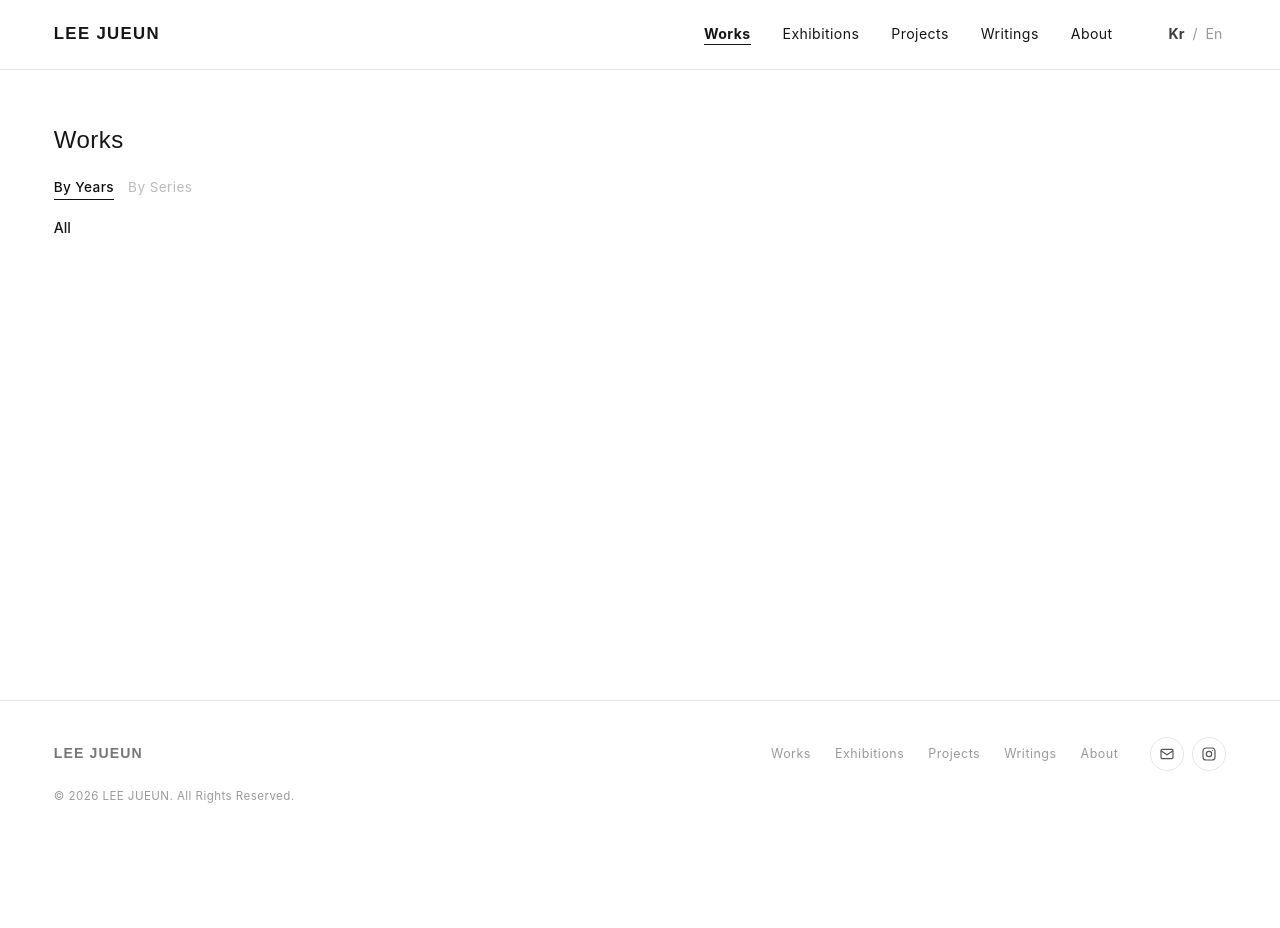
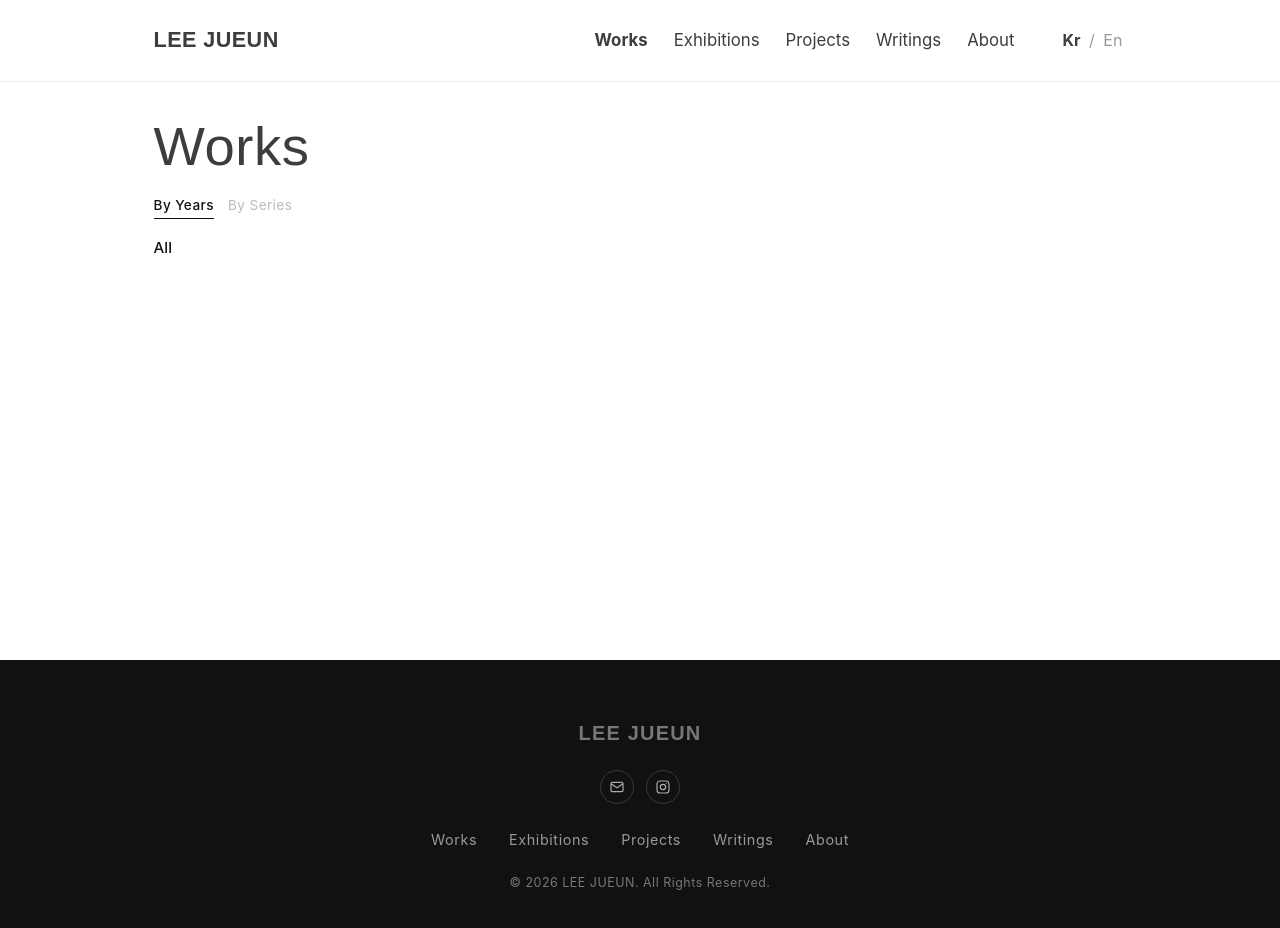
Before and after one commit to sarah010809-byte/leejueun-site, a plain HTML site: page works.html in a window 1280 px wide. Before the commit the page ends 847 px from the top, so only its background shows below. Drawn offline with Linux system fonts and the light colour scheme; a web font is replaced by a local one.

Commit message:
Revert gallery-style design refresh
Co-Authored-By: Claude Opus 5.5 <noreply@anthropic.com>

```diff
--- a/style.css
+++ b/style.css
@@ -1659,103 +1659,6 @@ body:not(.subpage) .site-footer { margin-top: 0; }
 .cv-collections span { white-space: nowrap; }
 
 img.profile { object-fit: cover; }
-
-/* =====================================================================
-   디자인 리프레시 (갤러리 사이트 참고: 넓은 프레임 · 작은 타이포 · 헤어라인)
-   위 기본 스타일을 덮어씀. 모바일(768px 이하) 규칙은 이 아래에서 다시 적용됨.
-   ===================================================================== */
-:root {
-  --ink: #161616;
-  --ink-soft: #555;
-  --ink-mute: #9a9a9a;
-  --line: #e6e6e6;
-  --fs-xs: 0.78rem;
-  --fs-sm: 0.88rem;
-  --fs-md: 1rem;
-}
-
-/* 좌우 프레임: 화면을 더 넓게 사용 (기존 최대 300px → 최대 72px) */
-body { --hpad: clamp(28px, 4.2vw, 72px); color: var(--ink); }
-
-/* 헤더: 얇고 차분하게, 스크롤 시 헤어라인 */
-.header-inner { padding-top: 20px; padding-bottom: 20px; }
-.logo { font-size: 1.05rem; font-weight: 600; letter-spacing: 0.08em; }
-.nav { gap: 32px; font-size: var(--fs-sm); letter-spacing: 0.03em; margin-right: 36px; }
-.lang-toggle { font-size: var(--fs-sm); }
-.site-header.scrolled { box-shadow: 0 1px 0 var(--line); color: var(--ink); }
-
-/* 메뉴 호버: 투명도 대신 밑줄이 왼쪽에서 그어짐 + 현재 페이지 밑줄 고정 */
-.nav-item > a { position: relative; padding-bottom: 3px; }
-.nav-item > a::after {
-  content: ""; position: absolute; left: 0; right: 0; bottom: 0;
-  height: 1px; background: currentColor;
-  transform: scaleX(0); transform-origin: left;
-  transition: transform 0.35s ease;
-}
-.nav a:hover { opacity: 1; }
-.nav-item > a:hover::after,
-.nav-item > a.current::after { transform: scaleX(1); }
-
-/* 서브페이지: 작은 제목 + 좁은 사이드바 → 콘텐츠 영역 확대 */
-.page-layout { gap: clamp(32px, 4vw, 72px); padding-top: 128px; }
-.sidebar { width: 180px; top: 104px; }
-.sidebar h1 {
-  font-size: 1.5rem; font-weight: 500; color: var(--ink);
-  letter-spacing: 0.02em; margin-bottom: 24px;
-}
-.series-nav a { font-size: var(--fs-sm); color: var(--ink-mute); }
-.series-nav a.current-year { color: var(--ink); }
-
-/* 섹션 제목: 가운데 큰 제목 → 왼쪽 작은 제목 + 헤어라인 */
-.section-head { justify-content: flex-start; border-bottom: 1px solid var(--line); padding-bottom: 14px; margin-bottom: 36px; }
-.section h2, .exh-sticky h2 { font-size: 1.15rem; font-weight: 500; letter-spacing: 0.04em; }
-.series-head { border-bottom: 1px solid var(--line); padding-bottom: 12px; margin-bottom: 28px; }
-
-/* 그리드: 넓은 화면에서 4열, 위아래 간격 넉넉하게 */
-.grid { gap: 56px 32px; }
-@media (min-width: 1400px) { .grid { grid-template-columns: repeat(4, 1fr); } }
-
-/* 캡션: 왼쪽 정렬, 제목 진하게 / 부가정보 연하게 (갤러리 캡션 스타일) */
-#works-content .card, #works-content .card figcaption { text-align: left; }
-#works-content .card .thumb img { object-position: left bottom; }
-.card figcaption { font-size: var(--fs-sm); color: var(--ink-mute); line-height: 1.55; }
-.card figcaption strong { color: var(--ink); font-weight: 500; }
-
-/* 썸네일 호버: 아주 살짝 흐려짐 (제목 밑줄 효과와 함께) */
-.card .thumb img { transition: opacity 0.35s ease; }
-@media (hover: hover) {
-  .card a:hover .thumb img { opacity: 0.82; }
-}
-
-/* 글 목록: 헤어라인 리스트, 호버 시 배경 대신 들여쓰기 */
-.writing-list li { border-bottom-color: var(--line); }
-.writing-list a { padding: 18px 0; transition: padding 0.3s ease; }
-.writing-list a:hover { background: none; padding-left: 8px; }
-
-/* 푸터: 검은 블록 → 흰 배경 + 헤어라인, 좌우 정렬 한 줄 */
-.site-footer {
-  background: #fff; color: var(--ink);
-  border-top: 1px solid var(--line);
-  margin-top: 140px;
-  padding: 36px var(--hpad) 40px;
-  display: flex; flex-wrap: wrap; align-items: center;
-  gap: 16px 32px; text-align: left;
-}
-.footer-name { color: var(--ink); font-size: var(--fs-sm); font-weight: 600; letter-spacing: 0.08em; margin: 0; }
-.footer-nav { order: 2; margin: 0 0 0 auto; gap: 24px; font-size: var(--fs-xs); }
-.footer-nav a { color: var(--ink-mute); }
-.footer-nav a:hover { color: var(--ink); }
-.footer-icons { order: 3; margin: 0; gap: 8px; }
-.site-footer .icon-circle { border-color: var(--line); color: var(--ink-soft); }
-.site-footer .icon-circle:hover { background: var(--ink); color: #fff; border-color: var(--ink); }
-.footer-copy { order: 4; flex-basis: 100%; color: var(--ink-mute) !important; font-size: 0.72rem; }
-
-@media (max-width: 768px) {
-  .site-footer { flex-direction: column; align-items: flex-start; padding: 32px 20px; margin-top: 96px; }
-  .footer-nav { margin: 0; padding: 0; justify-content: flex-start; }
-  .sidebar h1 { font-size: 1.4rem; }
-  .grid { gap: 36px 14px; }
-}
 
 /* ===== 모바일 (768px 이하) ===== */
 @media (max-width: 768px) {
@@ -2017,9 +1920,3 @@ body { --hpad: clamp(28px, 4.2vw, 72px); color: var(--ink); }
   /* 모바일: 최근 1개 + 과거 2개만 */
   .exh-track .home-exh-card:nth-child(n+4) { display: none; }
 }
-
-/* 디자인 리프레시: 모바일 마무리 (위 모바일 규칙보다 우선) */
-@media (max-width: 768px) {
-  .sidebar h1 { font-size: 1.5rem; }
-  .footer-nav { padding: 0; }
-}
--- a/works.html
+++ b/works.html
@@ -7,7 +7,7 @@
 <link rel="preconnect" href="https://fonts.googleapis.com">
 <link rel="preconnect" href="https://fonts.gstatic.com" crossorigin>
 <link rel="stylesheet" as="style" crossorigin href="https://cdn.jsdelivr.net/gh/orioncactus/pretendard@v1.3.9/dist/web/variable/pretendardvariable-dynamic-subset.min.css">
-<link rel="stylesheet" href="style.css?v=4">
+<link rel="stylesheet" href="style.css?v=2">
 </head>
 <body class="subpage">
 
```
Also changed, not shown: about.html (+1 -1 lines), exhibition.html (+1 -1 lines), exhibitions.html (+1 -1 lines), index.html (+1 -1 lines), project.html (+1 -1 lines), projects.html (+1 -1 lines), work.html (+1 -1 lines), writing.html (+1 -1 lines), writings.html (+1 -1 lines).
